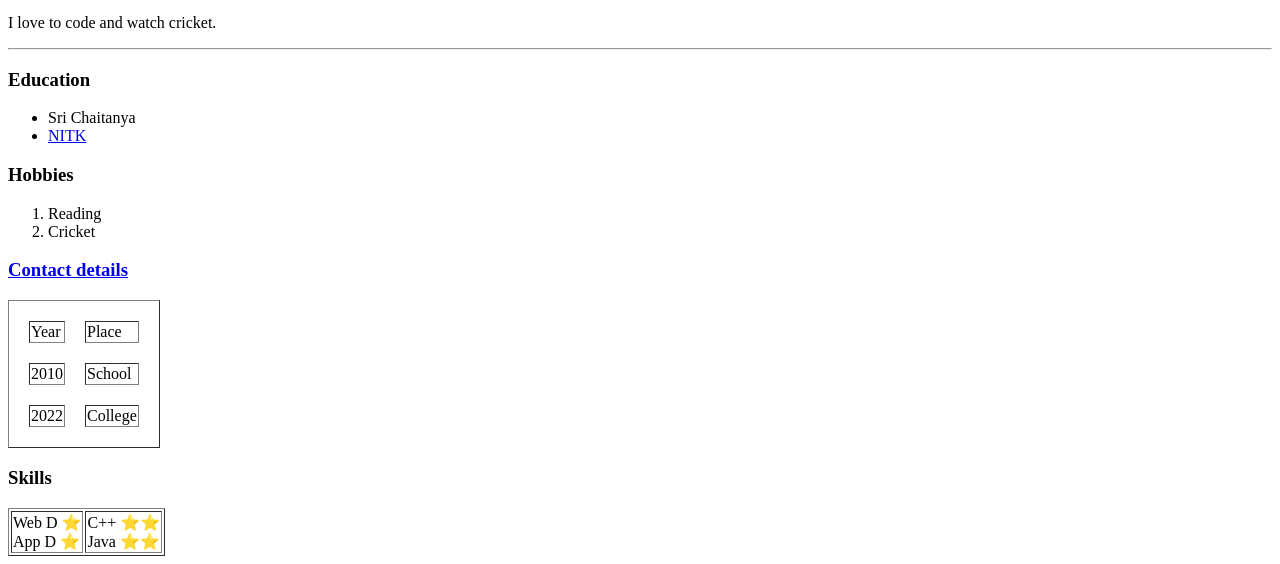
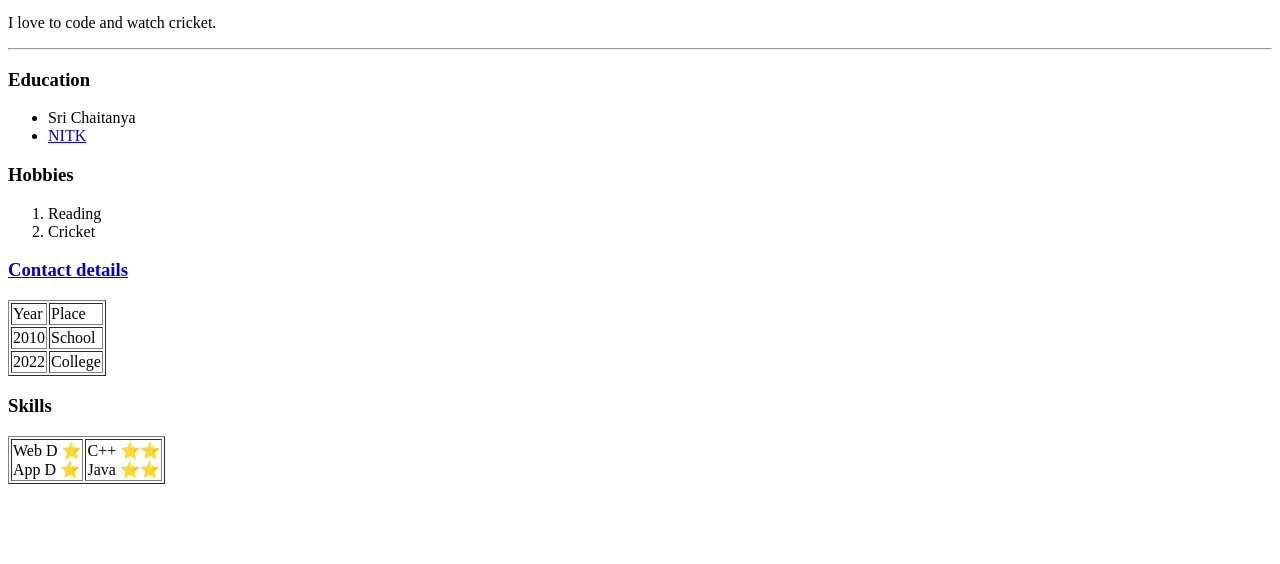
Before and after one commit to V2318/cv, a plain HTML site: page index.html in a window 1280 px wide. Shown: the part 712-1276 px from the top of the page. After the commit the page ends 1204 px from the top, so only its background shows below. Drawn offline with Linux system fonts and the light colour scheme.

Commit message:
Update index.html

```diff
--- a/index.html
+++ b/index.html
@@ -30,7 +30,7 @@
   </ol>
 
   <h3> <a href="Contact.html"> Contact details</a></h3>
-  <table border="1" cellspacing="20">
+  <table border="1">
     <thead>
       <tr>
         <td>Year</td>
```
